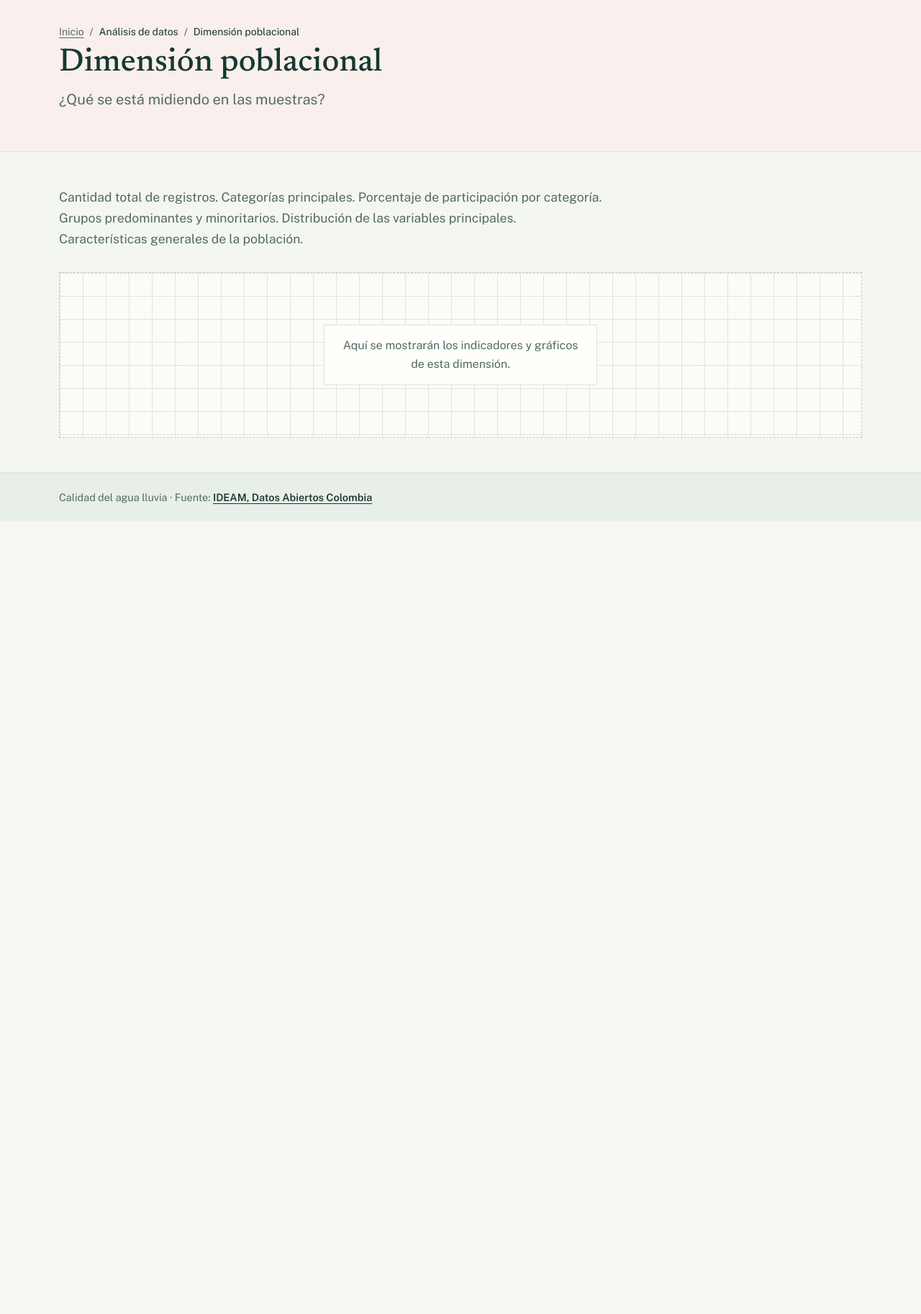
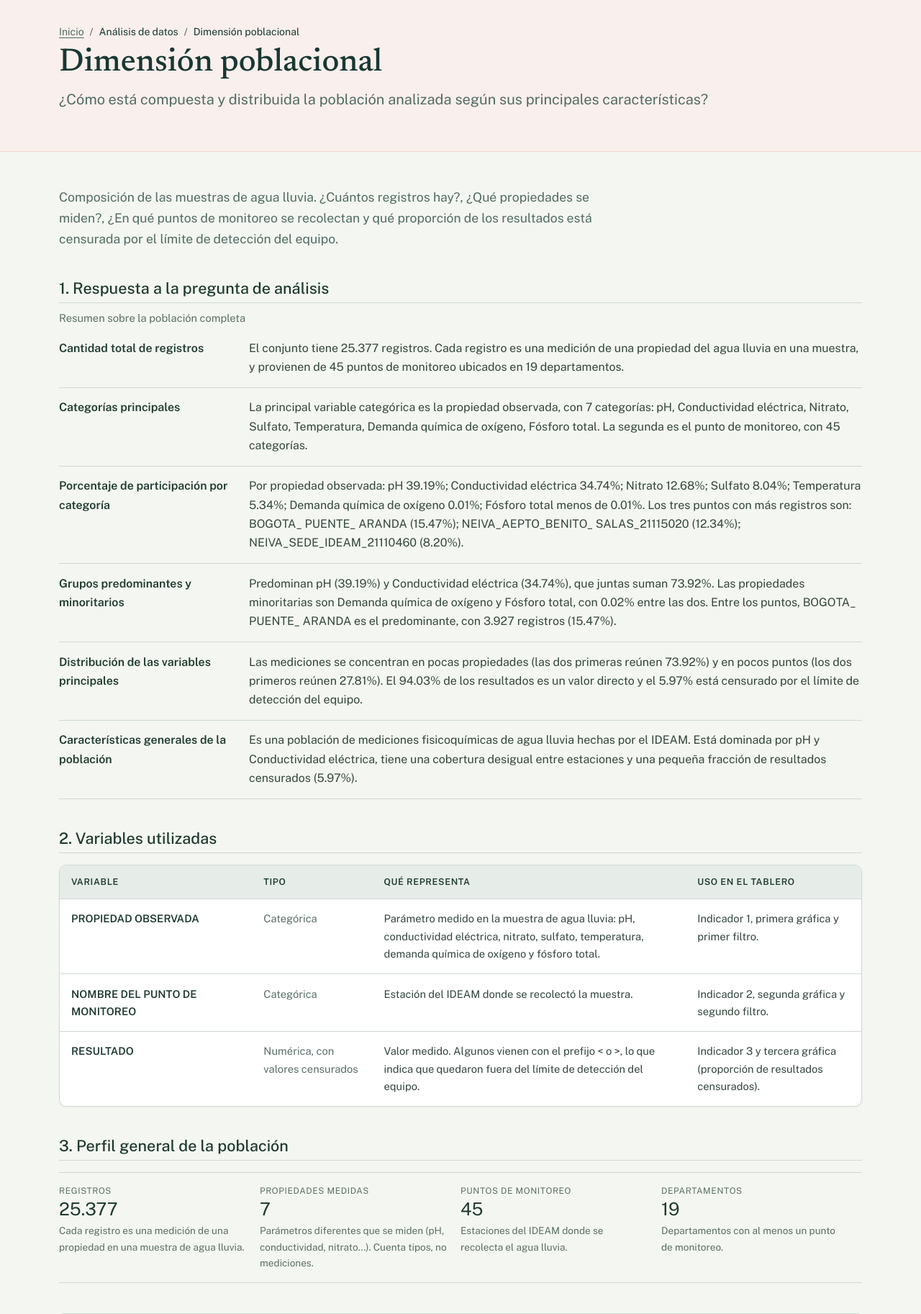
Before and after one commit to paulangel1/Calidad_Agua_Lluvia, a Flask app: page /Analisis/poblacional in a window 1280 px wide. Shown: the part 77-1902 px from the top of the page at 72% size. Before the commit the page ends 801 px from the top, so only its background shows below. Run offline with Flask 3, Linux system fonts and the light colour scheme.

Commit message:
dimension poblacional

```diff
--- a/Templates/Dimensiones.html
+++ b/Templates/Dimensiones.html
@@ -17,7 +17,9 @@
 
 <section class="container py-5">
   <p class="descripcion">{{ dim.descripcion }}</p>
-  {% if resultados %}
+   {% if resultados and dim.clase == "poblacional" %}
+    {% include "poblacional.html" %}
+  {% elif resultados %}
   <div class="resultados">
     {% for nombre, valor in resultados.items() %}
     <p><strong>{{ nombre }}:</strong> {{ valor }}</p>
--- /dev/null
+++ b/Templates/poblacional.html
@@ -0,0 +1,273 @@
+<style>
+  .pob { --tinta:#1f3a30; --suave:#5b6f66; --linea:#cfd9d3; --panel:#e6ede9; --acento:#2f6f5e; }
+  .pob h3.sec { font-size:1.35rem; color:var(--tinta); margin:2.6rem 0 1rem; padding-bottom:.4rem; border-bottom:1px solid var(--linea); }
+  .pob h3.sec small { font-size:.9rem; color:var(--suave); font-weight:400; margin-left:.4rem; }
+  .pob .nota-sec { color:var(--suave); font-size:.92rem; margin:-.4rem 0 1rem; }
+  .pob table.dist { font-size:.92rem; }
+  .pob table.dist th { color:var(--suave); font-weight:600; font-size:.78rem; text-transform:uppercase; letter-spacing:.04em; }
+
+  .pob .sintesis { margin:0; }
+  .pob .sintesis .item { display:grid; grid-template-columns:240px 1fr; gap:1.5rem; padding:.9rem 0; border-bottom:1px solid var(--linea); }
+  .pob .sintesis .item:first-child { padding-top:0; }
+  .pob .sintesis dt { color:var(--tinta); font-weight:600; }
+  .pob .sintesis dd { margin:0; color:#34463d; }
+  @media (max-width:768px) { .pob .sintesis .item { grid-template-columns:1fr; gap:.25rem; } }
+
+  .pob .tabla-vars { background:#fff; border:1px solid var(--linea); border-radius:10px; overflow:hidden; box-shadow:0 1px 3px rgba(31,58,48,.05); }
+  .pob .tabla-vars .scroll { overflow-x:auto; }
+  .pob .tabla-vars table { width:100%; border-collapse:collapse; font-size:.92rem; min-width:640px; }
+  .pob .tabla-vars thead th { background:var(--panel); color:var(--tinta); text-align:left; padding:.8rem 1rem; font-size:.78rem; text-transform:uppercase; letter-spacing:.05em; border-bottom:1px solid var(--linea); }
+  .pob .tabla-vars tbody td { padding:.95rem 1rem; vertical-align:top; color:#34463d; border-bottom:1px solid var(--linea); }
+  .pob .tabla-vars tbody tr:last-child td { border-bottom:0; }
+  .pob .tabla-vars tbody tr:hover td { background:#f6faf8; }
+  .pob .tabla-vars tbody td:first-child { font-weight:600; color:var(--tinta); width:24%; }
+  .pob .tabla-vars .tipo { color:var(--suave); width:15%; }
+
+  .pob .panel-filtros { background:var(--panel); border:1px solid var(--linea); border-radius:6px; padding:1.4rem 1.5rem; margin:2.6rem 0 0; }
+  .pob .panel-filtros h3 { font-size:1.15rem; margin:0 0 .3rem; color:var(--tinta); }
+  .pob .panel-filtros p { margin:0 0 1rem; color:var(--suave); font-size:.9rem; }
+  .pob .activo { margin:1.4rem 0 0; font-size:.92rem; color:var(--suave); }
+  .pob .activo strong { color:var(--tinta); }
+
+  .pob .franja { display:flex; flex-wrap:wrap; border-top:1px solid var(--linea); border-bottom:1px solid var(--linea); }
+  .pob .franja > div { flex:1 1 200px; padding:1rem 1.2rem 1rem 0; }
+  .pob .franja .et { font-size:.75rem; text-transform:uppercase; letter-spacing:.05em; color:var(--suave); }
+  .pob .franja .val { font-size:1.55rem; color:var(--tinta); line-height:1.2; }
+  .pob .franja .det { font-size:.85rem; color:var(--suave); margin-top:.2rem; }
+  .pob .barra { display:inline-block; height:6px; background:var(--acento); border-radius:3px; vertical-align:middle; }
+
+  .pob figure { margin:0; }
+  .pob figure figcaption { font-size:.88rem; color:var(--suave); margin-top:.6rem; }
+  .pob figure img { width:100%; border:1px solid var(--linea); border-radius:4px; background:#fff; }
+
+  .pob details.con { border-top:1px solid var(--linea); padding:.9rem 0; }
+  .pob details.con:first-of-type { border-top:0; padding-top:.2rem; }
+  .pob details.con:last-of-type { border-bottom:1px solid var(--linea); }
+  .pob details.con summary { cursor:pointer; color:var(--tinta); font-weight:600; }
+  .pob details.con dl { margin:1rem 0 0; }
+  .pob details.con dt { color:var(--suave); font-weight:600; font-size:.82rem; text-transform:uppercase; letter-spacing:.03em; }
+  .pob details.con dd { margin-bottom:.4rem; }
+  #filtros { scroll-margin-top: 90px; }
+</style>
+
+<div class="resultados pob">
+
+  <h3 class="sec">1. Respuesta a la pregunta de análisis</h3>
+  <p class="nota-sec">Resumen sobre la población completa</p>
+  <dl class="sintesis">
+    {% for s in resultados.sintesis %}
+    <div class="item">
+      <dt>{{ s.punto }}</dt>
+      <dd>{{ s.respuesta }}</dd>
+    </div>
+    {% endfor %}
+  </dl>
+
+  <h3 class="sec">2. Variables utilizadas</h3>
+  <div class="tabla-vars">
+    <div class="scroll">
+      <table>
+        <thead>
+          <tr><th>Variable</th><th>Tipo</th><th>Qué representa</th><th>Uso en el tablero</th></tr>
+        </thead>
+        <tbody>
+          <tr>
+            <td>PROPIEDAD OBSERVADA</td>
+            <td class="tipo">Categórica</td>
+            <td>Parámetro medido en la muestra de agua lluvia: pH, conductividad eléctrica, nitrato, sulfato, temperatura, demanda química de oxígeno y fósforo total.</td>
+            <td>Indicador 1, primera gráfica y primer filtro.</td>
+          </tr>
+          <tr>
+            <td>NOMBRE DEL PUNTO DE MONITOREO</td>
+            <td class="tipo">Categórica</td>
+            <td>Estación del IDEAM donde se recolectó la muestra.</td>
+            <td>Indicador 2, segunda gráfica y segundo filtro.</td>
+          </tr>
+          <tr>
+            <td>RESULTADO</td>
+            <td class="tipo">Numérica, con valores censurados</td>
+            <td>Valor medido. Algunos vienen con el prefijo &lt; o &gt;, lo que indica que quedaron fuera del límite de detección del equipo.</td>
+            <td>Indicador 3 y tercera gráfica (proporción de resultados censurados).</td>
+          </tr>
+        </tbody>
+      </table>
+    </div>
+  </div>
+
+  <h3 class="sec">3. Perfil general de la población</h3>
+  <div class="franja">
+    <div>
+      <div class="et">Registros</div>
+      <div class="val">{{ "{:,}".format(resultados.perfil.registros).replace(",", ".") }}</div>
+      <div class="det">Cada registro es una medición de una propiedad en una muestra de agua lluvia.</div>
+    </div>
+    <div>
+      <div class="et">Propiedades medidas</div>
+      <div class="val">{{ resultados.perfil.propiedades }}</div>
+      <div class="det">Parámetros diferentes que se miden (pH, conductividad, nitrato...). Cuenta tipos, no mediciones.</div>
+    </div>
+    <div>
+      <div class="et">Puntos de monitoreo</div>
+      <div class="val">{{ resultados.perfil.puntos }}</div>
+      <div class="det">Estaciones del IDEAM donde se recolecta el agua lluvia.</div>
+    </div>
+    <div>
+      <div class="et">Departamentos</div>
+      <div class="val">{{ resultados.perfil.departamentos }}</div>
+      <div class="det">Departamentos con al menos un punto de monitoreo.</div>
+    </div>
+  </div>
+
+  <div class="panel-filtros" id="filtros">
+    <h3>Filtros interactivos</h3>
+    <p>Los filtros cambian únicamente la sección "Resultados". Los hallazgos del final se calculan siempre sobre la población completa.</p>
+    <form method="get" action="{{ url_for('dimension_poblacional') }}#filtros" class="row g-3 align-items-end">
+      <div class="col-md-5">
+        <label class="form-label small">Propiedad observada</label>
+        <select name="propiedad" class="form-select" onchange="this.form.submit()">
+          <option value="">Todas las propiedades</option>
+          {% for p in resultados.propiedades_disponibles %}
+          <option value="{{ p }}" {% if p == resultados.propiedad_seleccionada %}selected{% endif %}>{{ p }}</option>
+          {% endfor %}
+        </select>
+      </div>
+      <div class="col-md-5">
+        <label class="form-label small">Punto de monitoreo</label>
+        <select name="punto" class="form-select" onchange="this.form.submit()">
+          <option value="">Todos los puntos</option>
+          {% for pt in resultados.puntos_disponibles %}
+          <option value="{{ pt }}" {% if pt == resultados.punto_seleccionada %}selected{% endif %}>{{ pt }}</option>
+          {% endfor %}
+        </select>
+      </div>
+      <div class="col-md-2">
+        <a href="{{ url_for('dimension_poblacional') }}#filtros" class="btn btn-outline-secondary w-100">Limpiar</a>
+      </div>
+    </form>
+  </div>
+
+  <h3 class="sec">4. Resultados <small>según los filtros aplicados</small></h3>
+  <p class="activo">
+    Mostrando:
+    <strong>{{ resultados.propiedad_seleccionada or "todas las propiedades" }}</strong> ·
+    <strong>{{ resultados.punto_seleccionada or "todos los puntos" }}</strong>
+  </p>
+
+  {% if resultados.sin_datos %}
+  <div class="alert alert-warning mt-3">No hay registros para esta combinación de filtros. Prueba otra o pulsa "Limpiar".</div>
+  {% else %}
+
+  {% set top_prop = resultados.indicador_propiedad.items()|list|first %}
+  {% set min_prop = resultados.indicador_propiedad.items()|list|last %}
+  {% set top_punto = resultados.indicador_puntos.items()|list|first %}
+  {% set cens = resultados.indicador_censura.get('Censurado (< o >)', 0) %}
+  {% set max_prop = resultados.indicador_propiedad.values()|list|first %}
+  {% set max_punto = resultados.indicador_puntos.values()|list|first %}
+
+  <h4 class="mt-4 mb-3" style="font-size:1.05rem;color:var(--tinta);">Indicadores</h4>
+  <div class="franja">
+    <div>
+      <div class="et">Registros</div>
+      <div class="val">{{ "{:,}".format(resultados.total_registros).replace(",", ".") }}</div>
+      <div class="det">con los filtros actuales</div>
+    </div>
+    <div>
+      <div class="et">1 · Propiedad predominante</div>
+      <div class="val">{{ top_prop[0] }}</div>
+      <div class="det">{{ top_prop[1] }}% de los registros. Minoritaria: {{ min_prop[0] }} ({{ min_prop[1] }}%)</div>
+    </div>
+    <div>
+      <div class="et">2 · Punto con más registros</div>
+      <div class="val" style="font-size:1.05rem;">{{ top_punto[0] }}</div>
+      <div class="det">{{ top_punto[1] }} registros</div>
+    </div>
+    <div>
+      <div class="et">3 · Resultados censurados</div>
+      <div class="val">{{ cens }}%</div>
+      <div class="det">valores con &lt; o &gt;</div>
+    </div>
+  </div>
+
+  <div class="row g-4 mt-1">
+    <div class="col-lg-6">
+      <table class="table table-sm align-middle dist">
+        <thead><tr><th>Propiedad observada</th><th class="text-end">%</th><th style="width:35%"></th></tr></thead>
+        <tbody>
+          {% for k, v in resultados.indicador_propiedad.items() %}
+          <tr>
+            <td>{{ k }}</td><td class="text-end">{{ v }}</td>
+            <td><span class="barra" style="width: {{ (v / max_prop * 100)|round(1) }}%"></span></td>
+          </tr>
+          {% endfor %}
+        </tbody>
+      </table>
+    </div>
+    <div class="col-lg-6">
+      <table class="table table-sm align-middle dist">
+        <thead><tr><th>Punto de monitoreo (top 10)</th><th class="text-end">Registros</th><th style="width:30%"></th></tr></thead>
+        <tbody>
+          {% for k, v in resultados.indicador_puntos.items() %}
+          <tr>
+            <td>{{ k }}</td><td class="text-end">{{ v }}</td>
+            <td><span class="barra" style="width: {{ (v / max_punto * 100)|round(1) }}%"></span></td>
+          </tr>
+          {% endfor %}
+        </tbody>
+      </table>
+    </div>
+  </div>
+
+  <h4 class="mt-4 mb-3" style="font-size:1.05rem;color:var(--tinta);">Visualizaciones</h4>
+  <div class="row g-4">
+    <div class="col-lg-4">
+      <figure>
+        <img src="{{ url_for('static', filename=resultados.imagenes.propiedad, v=resultados.version) }}" alt="Distribución por propiedad observada">
+        <figcaption><strong>Interpretación (población completa):</strong> el pH y la conductividad eléctrica concentran casi tres cuartas partes de las mediciones; propiedades como el fósforo total casi no se monitorean.</figcaption>
+      </figure>
+    </div>
+    <div class="col-lg-4">
+      <figure>
+        <img src="{{ url_for('static', filename=resultados.imagenes.puntos, v=resultados.version) }}" alt="Top de puntos de monitoreo">
+        <figcaption><strong>Interpretación (población completa):</strong> la vigilancia está concentrada: pocos puntos acumulan una parte desproporcionada de las muestras.</figcaption>
+      </figure>
+    </div>
+    <div class="col-lg-4">
+      <figure>
+        <img src="{{ url_for('static', filename=resultados.imagenes.censura, v=resultados.version) }}" alt="Resultados directos y censurados">
+        <figcaption><strong>Interpretación (población completa):</strong> cerca del 6% de los resultados son valores censurados por el límite de detección del equipo.</figcaption>
+      </figure>
+    </div>
+  </div>
+  {% endif %}
+
+  <h3 class="sec">5. Hallazgos sobre la población completa</h3>
+
+  <h4 class="mb-3" style="font-size:1.05rem;color:var(--tinta);">Conocimientos evidentes</h4>
+  {% for c in resultados.conocimientos_evidentes %}
+  <details class="con">
+    <summary>Conocimiento {{ loop.index }}: {{ c.pregunta }}</summary>
+    <dl class="row">
+      <dt class="col-sm-3">Pregunta</dt><dd class="col-sm-9">{{ c.pregunta }}</dd>
+      <dt class="col-sm-3">Variables</dt><dd class="col-sm-9">{{ c.variables }}</dd>
+      <dt class="col-sm-3">Procedimiento</dt><dd class="col-sm-9">{{ c.procedimiento }}</dd>
+      <dt class="col-sm-3">Evidencia</dt><dd class="col-sm-9">{{ c.evidencia }}</dd>
+      <dt class="col-sm-3">Hallazgo</dt><dd class="col-sm-9">{{ c.hallazgo }}</dd>
+      <dt class="col-sm-3">Interpretación</dt><dd class="col-sm-9">{{ c.interpretacion }}</dd>
+      <dt class="col-sm-3">Utilidad</dt><dd class="col-sm-9">{{ c.utilidad }}</dd>
+      <dt class="col-sm-3">Limitación</dt><dd class="col-sm-9">{{ c.limitacion }}</dd>
+    </dl>
+  </details>
+  {% endfor %}
+
+  <div class="row g-4 mt-2">
+    <div class="col-lg-6">
+      <h4 style="font-size:1.05rem;color:var(--tinta);">Limitación del análisis</h4>
+      <p>{{ resultados.limitacion_general }}</p>
+    </div>
+    <div class="col-lg-6">
+      <h4 style="font-size:1.05rem;color:var(--tinta);">Decisión sustentada en los datos</h4>
+      <p>{{ resultados.decision_sustentada }}</p>
+    </div>
+  </div>
+
+</div>
--- a/app.py
+++ b/app.py
@@ -11,13 +11,8 @@ DESCRIPCION = {
         "nombre": "Dimensión poblacional",
         "clase": "poblacional",
         "endpoint": "dimension_poblacional",
-        "pregunta": "¿Qué se está midiendo en las muestras?",
-        "descripcion": "Cantidad total de registros. "
-                      "Categorías principales. "
-                      "Porcentaje de participación por categoría. "
-                      "Grupos predominantes y minoritarios. "
-                      "Distribución de las variables principales. "
-                      "Características generales de la población.",
+        "pregunta": "¿Cómo está compuesta y distribuida la población analizada según sus principales características?",
+        "descripcion": "Composición de las muestras de agua lluvia. ¿Cuántos registros hay?, ¿Qué propiedades se miden?, ¿En qué puntos de monitoreo se recolectan y qué proporción de los resultados está censurada por el límite de detección del equipo.",
     },
     "territorial": {
         "nombre": "Dimensión territorial",
```
Also changed, not shown: Dimensiones/poblacional.py (+243 -0 lines), static/img/poblacional_censura.png (added), static/img/poblacional_propiedad.png (added), static/img/poblacional_puntos.png (added).
